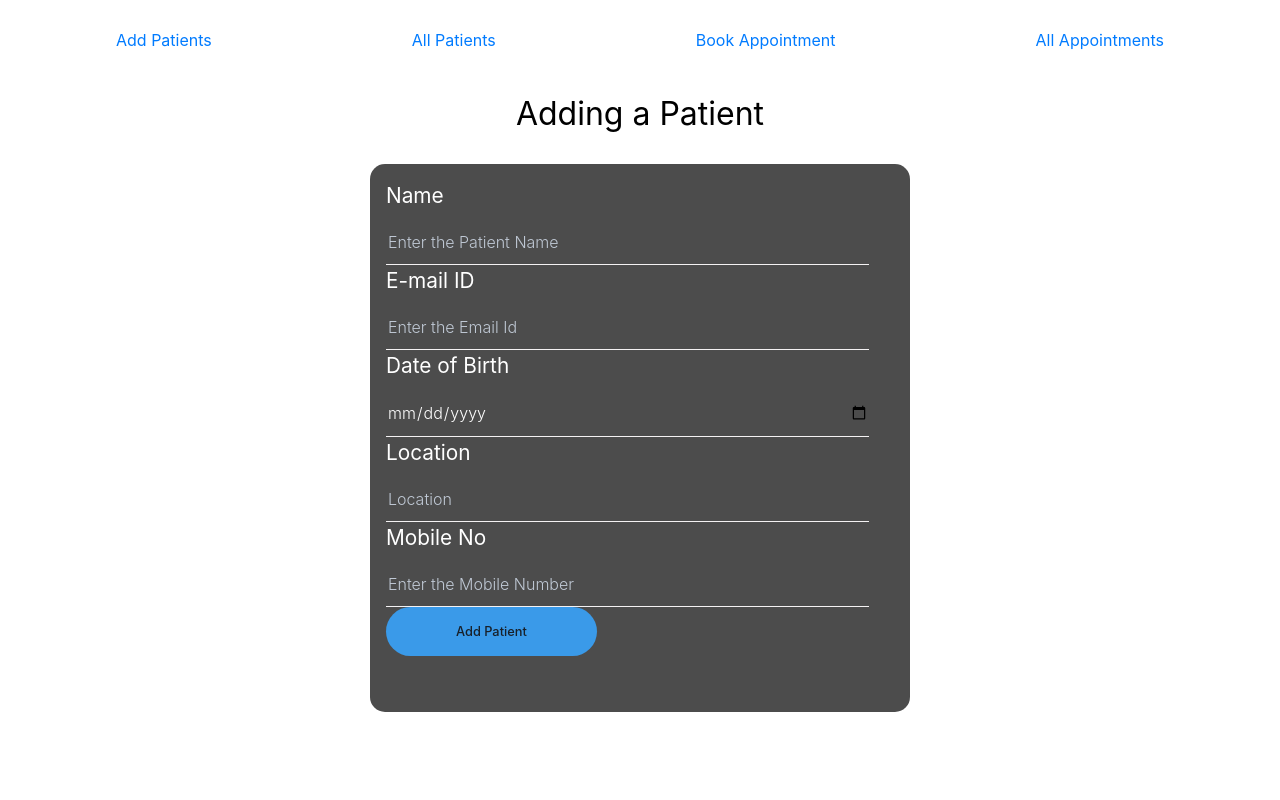
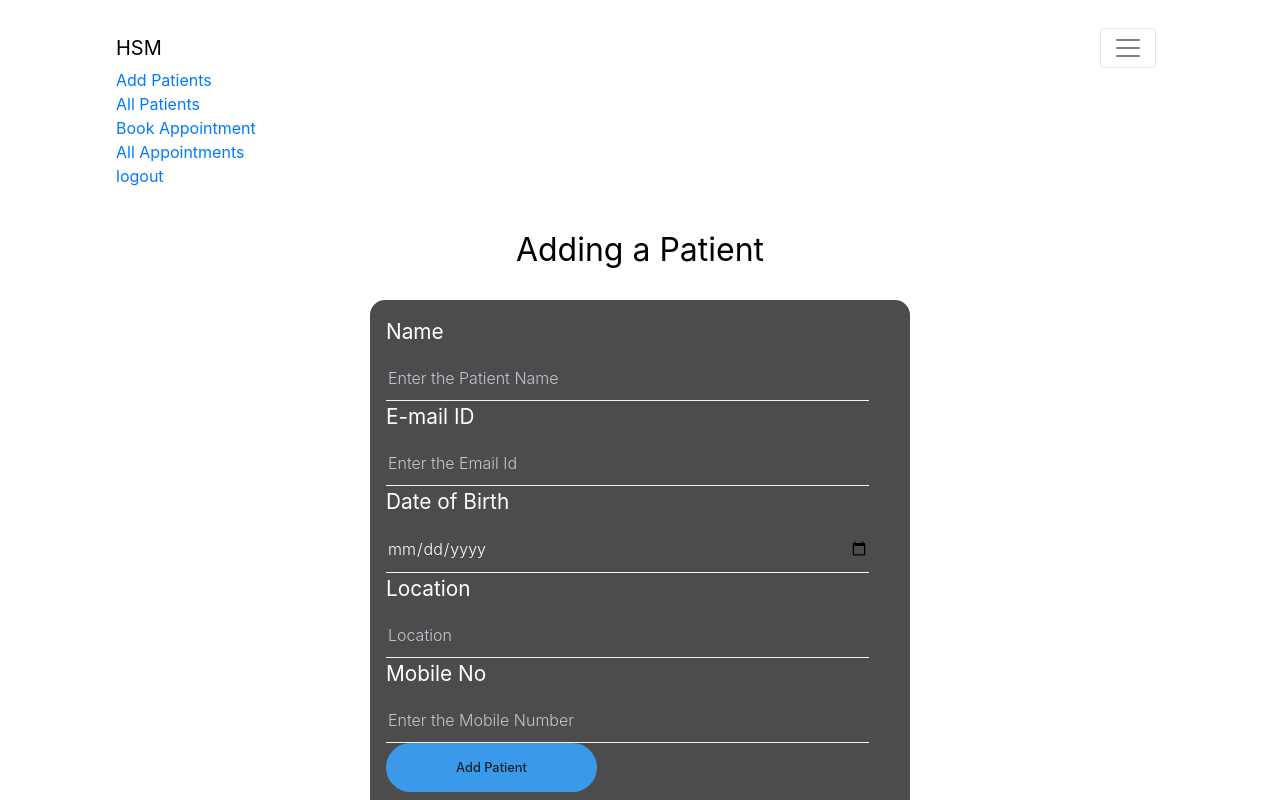
Before and after one commit to SRIHARSHA018/Hospital-Web-Application-ReactJS, a React (Create React App) app: page /#/addPatient in a window 1280 px wide. Built offline with nearby package versions, Linux system fonts and the light colour scheme.

Commit message:
Designing2

```diff
--- a/src/App.css
+++ b/src/App.css
@@ -73,7 +73,7 @@
 
 .FormField__ViewLabel {
   display: block;
-  /*text-transform: capitalize;*/
+  text-transform: capitalize;
   font-size: 0.9em;
   color: rgb(255, 255, 255);
 }
--- a/src/pages/AllAppointments.jsx
+++ b/src/pages/AllAppointments.jsx
@@ -62,11 +62,11 @@ class AllAppointments extends Component {
               </div>
               {appointmentsList.map((appointment,index) => (
 
-               <div>
-                  <div>{appointment.name}</div>
-                  <button onClick={this.handleView}>View</button>
-                  <button onClick={this.handleEdit}>Edit</button>
-                  <button onClick={this.handleDelete}>Delete</button>
+            <div className="FormCenter">
+                  <div className="FormField__Label">{appointment.name}</div>
+                  <button className="FormField__all__Button" onClick={this.handleView}>View</button>
+                  <button className="FormField__all__Button" onClick={this.handleEdit}>Edit</button>
+                  <button className="FormField__all__Button" onClick={this.handleDelete}>Delete</button>
                 </div>
               ))}
             </div>
--- a/src/pages/AllPatients.jsx
+++ b/src/pages/AllPatients.jsx
@@ -2,6 +2,7 @@ import React, { Component } from "react";
 import NavBar from "./NavBar.jsx";
 import "../App.css";
 import { patientDetailsData } from "./data.js";
+import  Button  from "../components/Button";
 class AllPatients extends Component {
   constructor(props) {
     super(props);
@@ -40,14 +41,16 @@ class AllPatients extends Component {
           ) : (
             this.state.patientsList.map((ele) => {
               return (
+                <div className="FormCenter">
                 <div>
-                  <label>{ele.name}</label>
-                  <button onClick={this.handleEdit.bind(this, ele.id)}>
+                  <label className="FormField__ViewLabel">{ele.name}</label>
+                  <Button className="FormField__Button" onClick={this.handleEdit.bind(this, ele.id)}>
                     Edit
-                  </button>
-                  <button onClick={this.handleView.bind(this, ele.id)}>
+                  </Button>
+                  <Button className="FormField__Button"  onClick={this.handleView.bind(this, ele.id)}>
                     View
-                  </button>
+                  </Button>
+                </div>
                 </div>
               );
             })
--- a/src/pages/NavBar.jsx
+++ b/src/pages/NavBar.jsx
@@ -25,14 +25,32 @@ const Example = props => {
     <div>
       {/*should have a Navbar brand, toggler and the NavItem (logout) should be linked to sign-in page */}
 
-      <Navbar>
-        <Link to="/addPatient">Add Patients</Link>
-        <Link to="/allPatients">All Patients</Link>
-        <Link to="/bookAppointment">Book Appointment</Link>
-        <Link to="/allAppointments">All Appointments</Link>
+      <Navbar color="faded" light>
+        <NavbarBrand to="/" className="mr-auto">HSM</NavbarBrand>
+        <NavbarToggler onClick={toggle} className="mr-2" />
+        <Collapse isOpen={!isOpen} navbar>
+        <Nav className="mr-auto" navbar>
+            <NavItem>
+              <Link to="/addPatient">Add Patients</Link>
+            </NavItem>
+            <NavItem>
+              <Link to="/allPatients">All Patients</Link>
+            </NavItem>
+            <NavItem>
+              <Link to="/bookAppointment">Book Appointment</Link>
+            </NavItem>
+            <NavItem>
+              <Link to="/allAppointments">All Appointments</Link>
+            </NavItem>
+            <NavItem>
+              <Link to="/logout">logout</Link>
+            </NavItem>
 
+          </Nav>
+        </Collapse>
       </Navbar>
     </div>
+
   );
 };
 export default Example;
--- a/src/pages/ViewPatient.jsx
+++ b/src/pages/ViewPatient.jsx
@@ -41,10 +41,10 @@ class ViewPatient extends Component {
           <form onSubmit={this.handleSubmit} className="FormFields">
             {/* Write code here to create fields for name, disease,appdate, slot and mobile*/}
             <div>
-              <span id="name">{patient.name}</span>
+              <span className="FormField__all__font" id="name">{patient.name}</span>
             </div>
             <div>
-              <span id="email">{patient.email}</span>
+              <span className="FormField__all__font" id="email">{patient.email}</span>
             </div>
             <div>
               <span id="dob">{patient.dob}</span>
```
